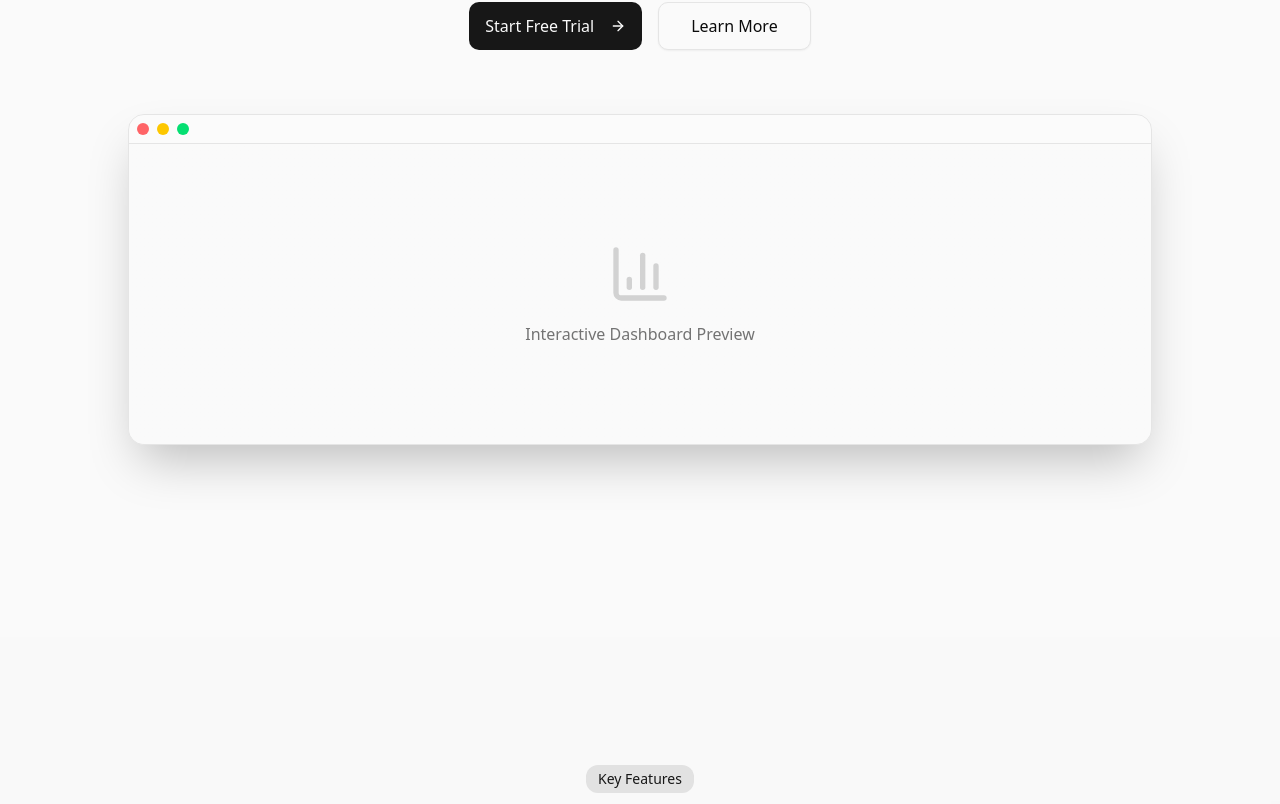
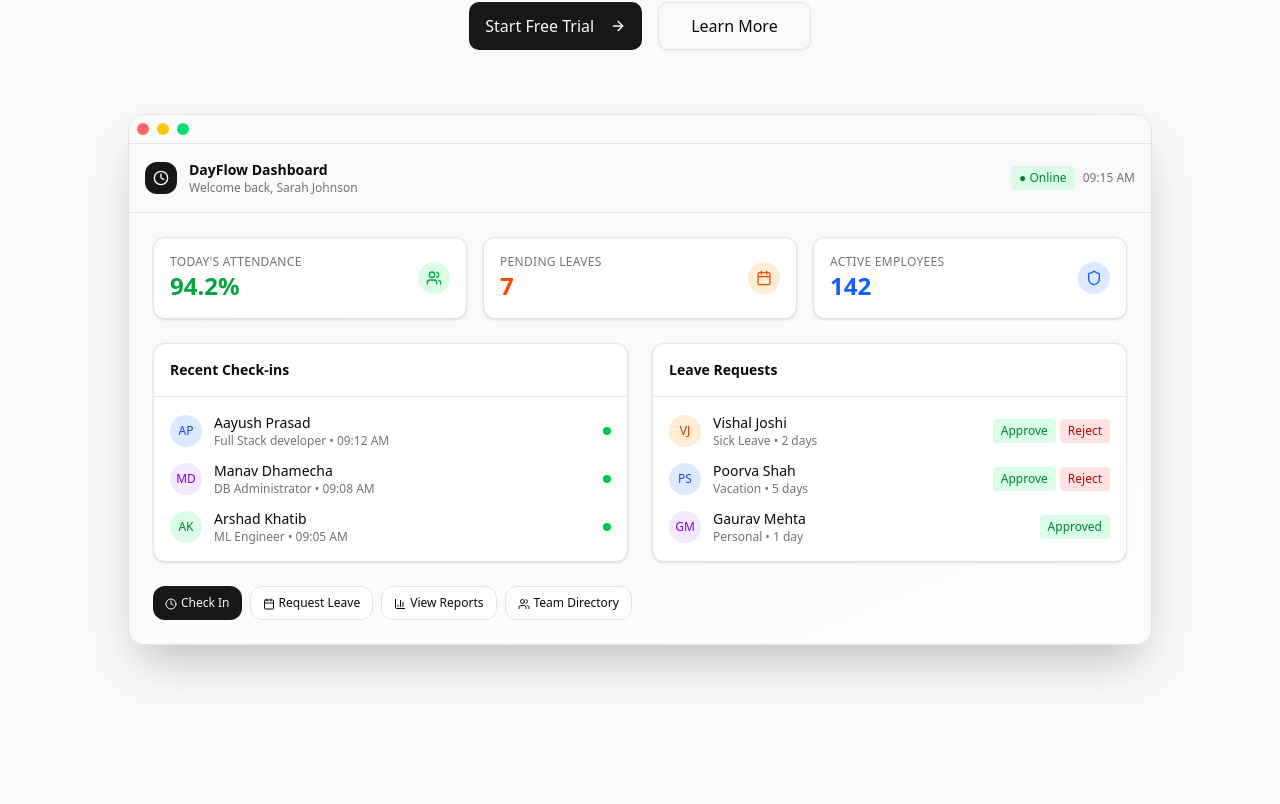
Before and after one commit to aayush-decoder/DayFlow-HRMS, a Next.js app: page / in a window 1280 px wide. Shown: the part 470-1274 px from the top of the page. Built offline with nearby package versions, Linux system fonts and the light colour scheme.

Commit message:
chore: landing page update

```diff
--- a/src/app/page.tsx
+++ b/src/app/page.tsx
@@ -63,17 +63,187 @@ export default function Home() {
               </div>
             </div>
 
-            {/* Dashboard Mockup Placeholder */}
+            {/* Dashboard Mockup */}
             <div className="mt-16 rounded-xl border bg-card text-card-foreground shadow-2xl mx-auto max-w-5xl overflow-hidden">
               <div className="border-b bg-muted/40 p-2 flex gap-2">
                 <div className="w-3 h-3 rounded-full bg-red-400"></div>
                 <div className="w-3 h-3 rounded-full bg-yellow-400"></div>
                 <div className="w-3 h-3 rounded-full bg-green-400"></div>
               </div>
-              <div className="p-8 md:p-12 min-h-[300px] flex items-center justify-center bg-gradient-to-br from-background to-muted/50">
-                <div className="text-center space-y-4">
-                  <BarChart3 className="w-16 h-16 text-muted-foreground/30 mx-auto" />
-                  <p className="text-muted-foreground">Interactive Dashboard Preview</p>
+
+              {/* Dashboard Header */}
+              <div className="border-b bg-background p-4 flex items-center justify-between">
+                <div className="flex items-center gap-3">
+                  <div className="p-2 bg-primary text-primary-foreground rounded-lg">
+                    <Clock className="w-4 h-4" />
+                  </div>
+                  <div>
+                    <h3 className="font-semibold text-sm">DayFlow Dashboard</h3>
+                    <p className="text-xs text-muted-foreground">Welcome back, Sarah Johnson</p>
+                  </div>
+                </div>
+                <div className="flex items-center gap-2">
+                  <div className="px-2 py-1 bg-green-100 text-green-700 rounded text-xs font-medium">
+                    ● Online
+                  </div>
+                  <div className="text-xs text-muted-foreground">09:15 AM</div>
+                </div>
+              </div>
+
+              {/* Dashboard Content */}
+              <div className="p-6 bg-gradient-to-br from-background to-muted/30">
+                <div className="grid grid-cols-1 md:grid-cols-3 gap-4 mb-6">
+                  {/* Quick Stats */}
+                  <div className="bg-white rounded-lg p-4 border shadow-sm">
+                    <div className="flex items-center justify-between">
+                      <div>
+                        <p className="text-xs text-muted-foreground uppercase tracking-wide">Today's Attendance</p>
+                        <p className="text-2xl font-bold text-green-600">94.2%</p>
+                      </div>
+                      <div className="p-2 bg-green-100 rounded-full">
+                        <Users className="w-4 h-4 text-green-600" />
+                      </div>
+                    </div>
+                  </div>
+
+                  <div className="bg-white rounded-lg p-4 border shadow-sm">
+                    <div className="flex items-center justify-between">
+                      <div>
+                        <p className="text-xs text-muted-foreground uppercase tracking-wide">Pending Leaves</p>
+                        <p className="text-2xl font-bold text-orange-600">7</p>
+                      </div>
+                      <div className="p-2 bg-orange-100 rounded-full">
+                        <Calendar className="w-4 h-4 text-orange-600" />
+                      </div>
+                    </div>
+                  </div>
+
+                  <div className="bg-white rounded-lg p-4 border shadow-sm">
+                    <div className="flex items-center justify-between">
+                      <div>
+                        <p className="text-xs text-muted-foreground uppercase tracking-wide">Active Employees</p>
+                        <p className="text-2xl font-bold text-blue-600">142</p>
+                      </div>
+                      <div className="p-2 bg-blue-100 rounded-full">
+                        <Shield className="w-4 h-4 text-blue-600" />
+                      </div>
+                    </div>
+                  </div>
+                </div>
+
+                {/* Recent Activity */}
+                <div className="grid grid-cols-1 lg:grid-cols-2 gap-6">
+                  <div className="bg-white rounded-lg border shadow-sm">
+                    <div className="p-4 border-b">
+                      <h4 className="font-semibold text-sm">Recent Check-ins</h4>
+                    </div>
+                    <div className="p-4 space-y-3">
+                      <div className="flex items-center gap-3">
+                        <div className="w-8 h-8 bg-blue-100 rounded-full flex items-center justify-center">
+                          <span className="text-xs font-medium text-blue-700">AP</span>
+                        </div>
+                        <div className="flex-1">
+                          <p className="text-sm font-medium">Aayush Prasad</p>
+                          <p className="text-xs text-muted-foreground">Full Stack developer • 09:12 AM</p>
+                        </div>
+                        <div className="w-2 h-2 bg-green-500 rounded-full"></div>
+                      </div>
+
+                      <div className="flex items-center gap-3">
+                        <div className="w-8 h-8 bg-purple-100 rounded-full flex items-center justify-center">
+                          <span className="text-xs font-medium text-purple-700">MD</span>
+                        </div>
+                        <div className="flex-1">
+                          <p className="text-sm font-medium">Manav Dhamecha</p>
+                          <p className="text-xs text-muted-foreground">DB Administrator • 09:08 AM</p>
+                        </div>
+                        <div className="w-2 h-2 bg-green-500 rounded-full"></div>
+                      </div>
+
+                      <div className="flex items-center gap-3">
+                        <div className="w-8 h-8 bg-green-100 rounded-full flex items-center justify-center">
+                          <span className="text-xs font-medium text-green-700">AK</span>
+                        </div>
+                        <div className="flex-1">
+                          <p className="text-sm font-medium">Arshad Khatib</p>
+                          <p className="text-xs text-muted-foreground">ML Engineer • 09:05 AM</p>
+                        </div>
+                        <div className="w-2 h-2 bg-green-500 rounded-full"></div>
+                      </div>
+                    </div>
+                  </div>
+
+                  <div className="bg-white rounded-lg border shadow-sm">
+                    <div className="p-4 border-b">
+                      <h4 className="font-semibold text-sm">Leave Requests</h4>
+                    </div>
+                    <div className="p-4 space-y-3">
+                      <div className="flex items-center justify-between">
+                        <div className="flex items-center gap-3">
+                          <div className="w-8 h-8 bg-orange-100 rounded-full flex items-center justify-center">
+                            <span className="text-xs font-medium text-orange-700">VJ</span>
+                          </div>
+                          <div>
+                            <p className="text-sm font-medium">Vishal Joshi</p>
+                            <p className="text-xs text-muted-foreground">Sick Leave • 2 days</p>
+                          </div>
+                        </div>
+                        <div className="flex gap-1">
+                          <button className="px-2 py-1 bg-green-100 text-green-700 rounded text-xs">Approve</button>
+                          <button className="px-2 py-1 bg-red-100 text-red-700 rounded text-xs">Reject</button>
+                        </div>
+                      </div>
+
+                      <div className="flex items-center justify-between">
+                        <div className="flex items-center gap-3">
+                          <div className="w-8 h-8 bg-blue-100 rounded-full flex items-center justify-center">
+                            <span className="text-xs font-medium text-blue-700">PS</span>
+                          </div>
+                          <div>
+                            <p className="text-sm font-medium">Poorva Shah</p>
+                            <p className="text-xs text-muted-foreground">Vacation • 5 days</p>
+                          </div>
+                        </div>
+                        <div className="flex gap-1">
+                          <button className="px-2 py-1 bg-green-100 text-green-700 rounded text-xs">Approve</button>
+                          <button className="px-2 py-1 bg-red-100 text-red-700 rounded text-xs">Reject</button>
+                        </div>
+                      </div>
+
+                      <div className="flex items-center justify-between">
+                        <div className="flex items-center gap-3">
+                          <div className="w-8 h-8 bg-purple-100 rounded-full flex items-center justify-center">
+                            <span className="text-xs font-medium text-purple-700">GM</span>
+                          </div>
+                          <div>
+                            <p className="text-sm font-medium">Gaurav Mehta</p>
+                            <p className="text-xs text-muted-foreground">Personal • 1 day</p>
+                          </div>
+                        </div>
+                        <div className="px-2 py-1 bg-green-100 text-green-700 rounded text-xs">Approved</div>
+                      </div>
+                    </div>
+                  </div>
+                </div>
+
+                {/* Quick Actions */}
+                <div className="mt-6 flex flex-wrap gap-2">
+                  <button className="px-3 py-2 bg-primary text-primary-foreground rounded-lg text-xs font-medium hover:bg-primary/90 transition-colors">
+                    <Clock className="w-3 h-3 inline mr-1" />
+                    Check In
+                  </button>
+                  <button className="px-3 py-2 bg-white border rounded-lg text-xs font-medium hover:bg-muted/50 transition-colors">
+                    <Calendar className="w-3 h-3 inline mr-1" />
+                    Request Leave
+                  </button>
+                  <button className="px-3 py-2 bg-white border rounded-lg text-xs font-medium hover:bg-muted/50 transition-colors">
+                    <BarChart3 className="w-3 h-3 inline mr-1" />
+                    View Reports
+                  </button>
+                  <button className="px-3 py-2 bg-white border rounded-lg text-xs font-medium hover:bg-muted/50 transition-colors">
+                    <Users className="w-3 h-3 inline mr-1" />
+                    Team Directory
+                  </button>
                 </div>
               </div>
             </div>
@@ -145,7 +315,7 @@ export default function Home() {
                 </Button>
               </Link>
               <p className="text-xs text-muted-foreground">
-                No credit card required. 14-day free trial.
+                No credit card required. Hackathon Prototype
               </p>
             </div>
           </div>
```
